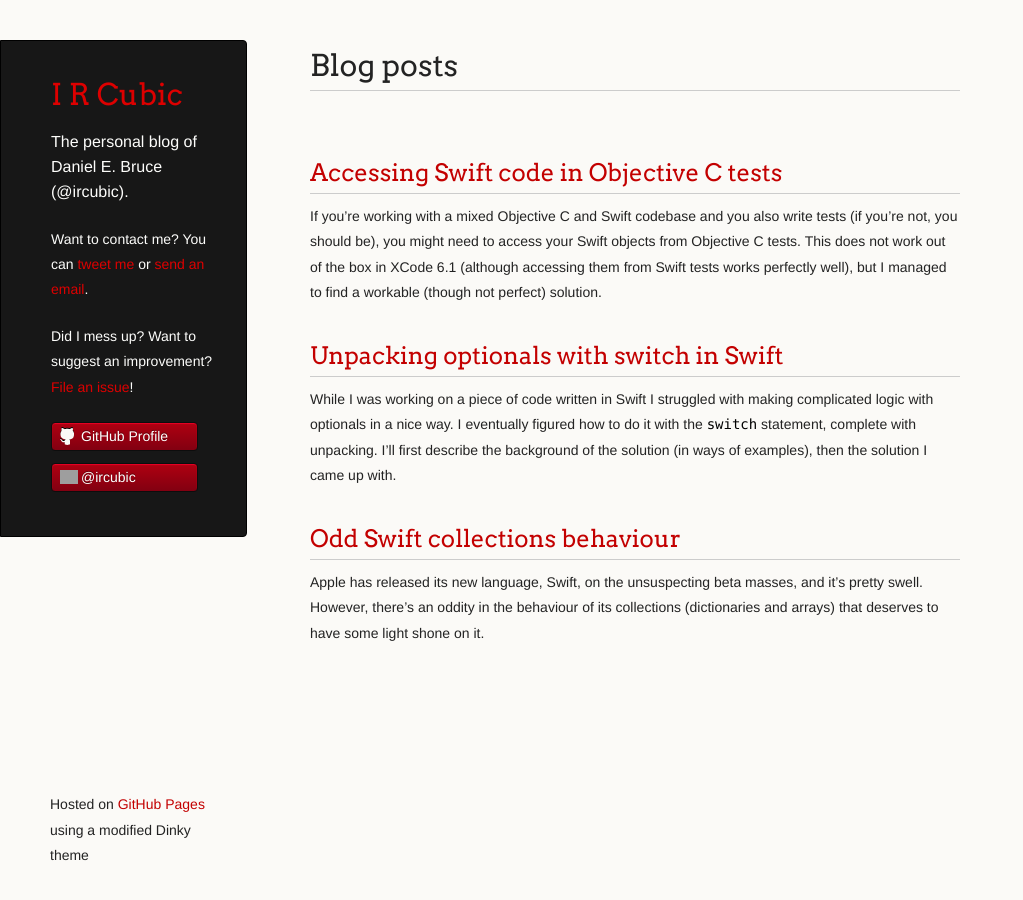
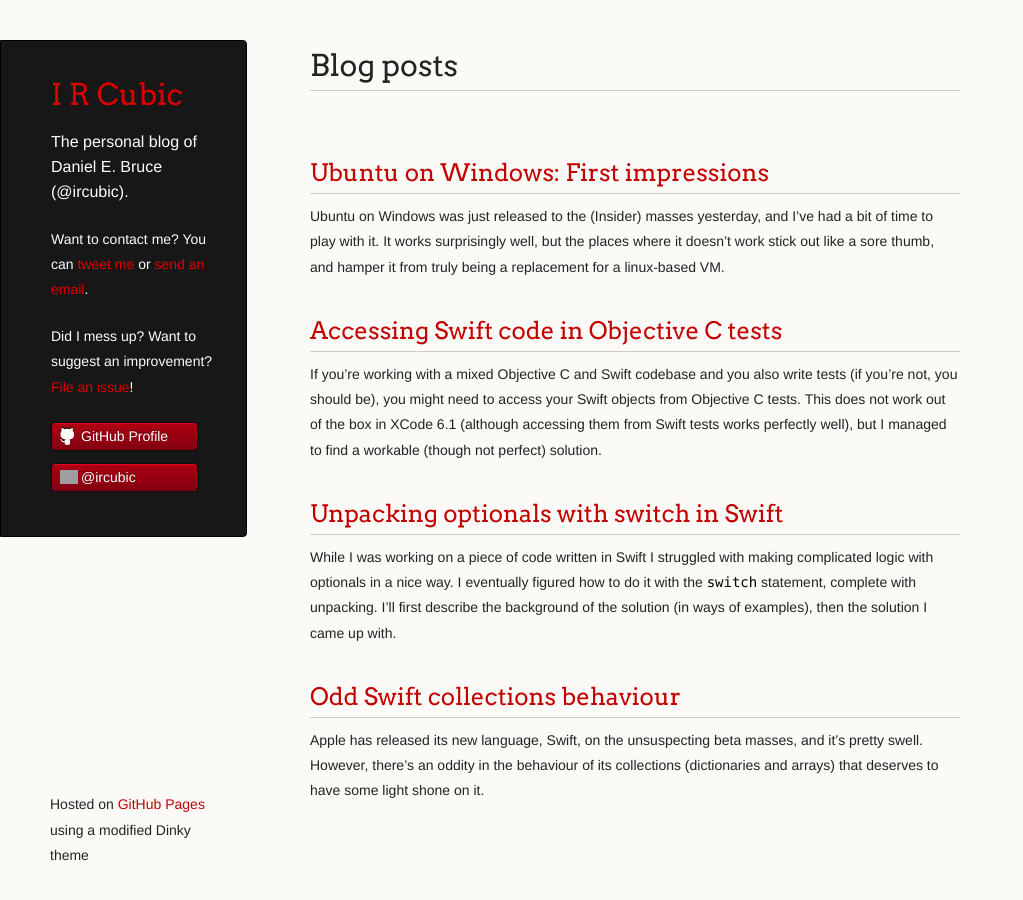
Before and after one commit to ircubic/ircubic.github.io, a Jekyll site: the page built from index.html, in a window 1280 px wide. Shown: the whole page, without its empty margins (0-1023 px from the left). Built offline with Jekyll 4.4.1, drawn with Linux system fonts in a browser that asks for light colours; the list of posts is cut into pages by our own code; some of the changed lines change nothing that is shown; grey boxes are pictures that could not be loaded.

Commit message:
Add UoW post

```diff
--- /dev/null
+++ b/_posts/2016-04-07-ubuntu-on-windows-first-impressions.markdown
@@ -0,0 +1,79 @@
+---
+layout: post
+title:  "Ubuntu on Windows: First impressions"
+date:   2016-04-07 12:00:00
+categories: blog
+---
+
+Ubuntu on Windows was just released to the (Insider) masses yesterday, and
+I've had a bit of time to play with it. It works surprisingly well, but the
+places where it doesn't work stick out like a sore thumb, and hamper it from
+truly being a replacement for a linux-based VM.
+
+![apt-get on windows?!](/images/uow-terminal.png)
+
+Some of the issues stem from the choice of implementing it as a subsystem and
+will probably never properly be addressed, but others seem like issues that
+could be fixed within the limitations of the subsystem.
+
+This is the short list of basic limitations I've found so far in the Ubuntu on
+Windows system:
+
+ - Limited to 64-bit packages, 32-bit binaries don't run.
+ - Can't run Windows binaries. (just like real linux!)
+ - Can't run any services, because upstart is unavailable.
+ - No actual linux kernel so things that interact with hardware either plain
+   don't work, or work improperly.
+ - No windowing (a consequence of the previous point), so no graphical apps.
+ - Terminal emulation is incomplete. (This issue, to my knowledge, is being worked on.)
+
+Two of these issues come together to cause the biggest hangup I have with this
+solution: you can't run any servers. You can't start any services with
+upstart, and even if you start them the old-fashioned way with
+`/etc/init.d/nginx start`, or similar, the inability to talk to the network
+hardware means you can't bind to ports, so the server just fails to start.
+
+You also can't run the server software you may have installed under Windows,
+but that's not too surprising and is not likely to change. One downside of
+this "linux as a subsystem" thing is that linux only understands linux-based
+ELF-binaries and won't be able to run windows-based PE-binaries.
+
+This means that while you can use the environment for scripting and file
+manipulation, if you're trying to develop server-based apps on windows you
+can't actually run them from the linux subsystem. This is a big deal-breaker
+for me, and one that will have to be addressed for this solution to be more
+than just an alternate way of manipulating files.
+
+While playing with it I also came across some other limitations or quirks,
+mostly related to interacting with the file system and terminal emulation:
+
+When accessing the Windows drives, the POSIX permissions are essentially just
+for show. They can't be altered, everything is 777 and owned by root:root, but
+you're still limited by your current Windows user's permissions. This means
+that it will appear that you can access other user's files, but if you try you
+get an error. You CAN add linux users (say, if you want to use the same home
+directory as your Windows user, instead of `/root`, which is the default), but
+due to the permissions issue there is little point unless you enjoy sudo-ing
+all the time.
+
+In addition, the system can get very confused with Windows' "magic" folders,
+which show up like this:
+
+![How helpful](/images/uow-magic.png)
+
+As for the terminal emulation, it works kind of like when you ssh into a
+server with the wrong terminal settings. You can't scroll properly in less,
+you can scroll down just fine, but scrolling up only updates the top line. If
+you've resized your terminal, most apps still think your terminal is default
+sized, which is especially annoying with apps like vim. `top` and `htop` plain
+don't work, and in one instance messed up the terminal to the point where I
+had to reset it.
+
+This, as mentioned before, is a point where Microsoft is actively going to
+improve the solution in the near future, from what I've read, and it works
+just well enough to be able to use.
+
+All in all, it's a promising start, with some very obvious sore points that
+have to be addressed if the solution is going to be anything more than just a
+toy and a neat way to get access to basic linux tools like `grep` without
+having to install cygwin/msys.
```
Also changed, not shown: _posts/2014-11-13-unpacking-optionals-with-switch-in-swift.md (+3 -1 lines), images/uow-magic.png (added), images/uow-terminal.png (added).
